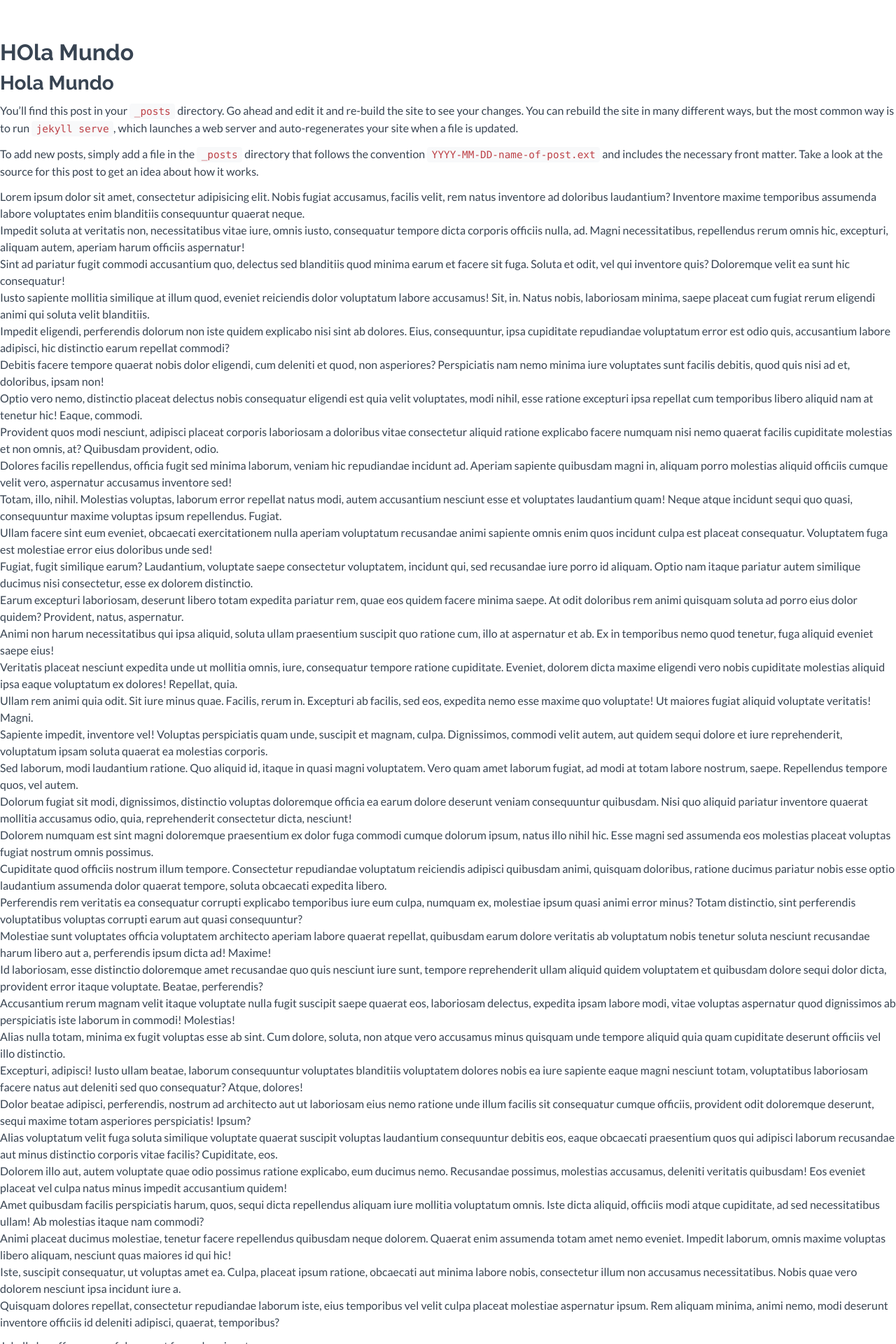
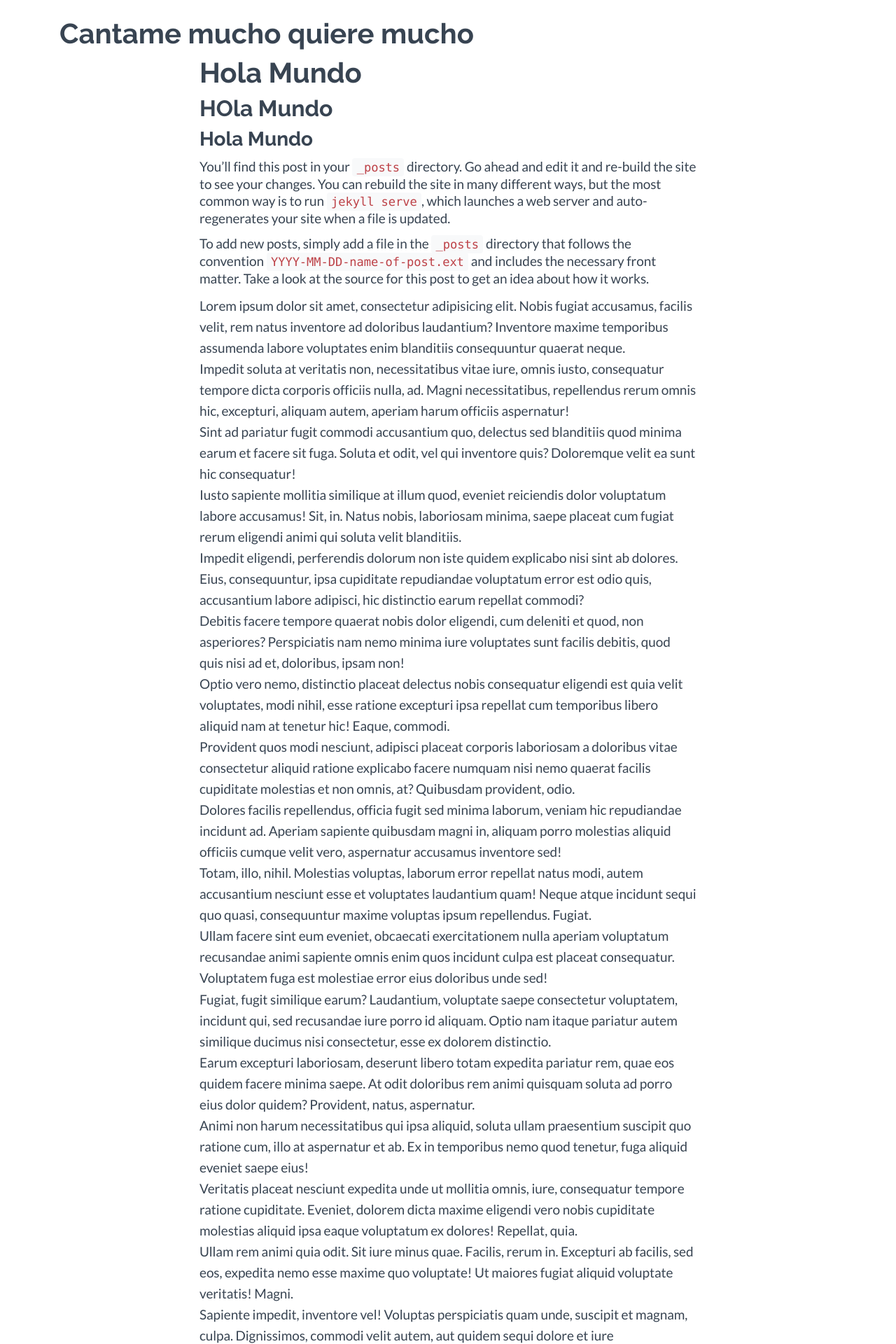
Before and after one commit to dantehemerson/dantito, a Jekyll site: the page built from _posts/2017-10-21-Quiero-que-me-cantes.md, in a window 1280 px wide. Shown: the top 1920 px of the page at 70% size. Built offline with Jekyll 4.4.1, drawn with Linux system fonts in a browser that asks for light colours; nearby versions of some CDN libraries; some of the changed text lies outside the part shown.

Commit message:
Tamaño de fuente para el blog

```diff
--- a/_layouts/post.html
+++ b/_layouts/post.html
@@ -5,4 +5,15 @@ style:
  embedded: true
 ---
 
-{{ content }}
+<img src="" alt="">
+
+<div class="container">
+	<h1>{{ page.title }}</h1>
+</div>
+
+
+<div class="container blog-container">
+	{{ content }}
+</div>
+
+{% include footer.html %}
--- a/_posts/2017-10-21-Quiero-que-me-cantes.md
+++ b/_posts/2017-10-21-Quiero-que-me-cantes.md
@@ -62,9 +62,3 @@ Check out the [Jekyll docs][jekyll-docs] for more info on how to get the most ou
 [jekyll-docs]: https://jekyllrb.com/docs/home
 [jekyll-gh]:   https://github.com/jekyll/jekyll
 [jekyll-talk]: https://talk.jekyllrb.com/
-
-
-
-**Miren este video**
-
-<iframe width="420" height="315" src="http://www.youtube.com/embed/dQw4w9WgXcQ" frameborder="0" allowfullscreen></iframe>
--- a/_sass/_common.scss
+++ b/_sass/_common.scss
@@ -158,7 +158,7 @@ button {
   position: relative;
 }
 
-.headerwrap h3, h1, h5 {
+.headerwrap h3, .headerwrap h1, .headerwrap h5 {
   color: white;
 }
 
@@ -336,3 +336,13 @@ button {
   padding-left: 25px;
   padding-right: 25px;
 }
+
+
+
+///// BLOG
+.blog-container {
+  max-width: 740px;
+  font-size: 19px;
+  line-height: 1.58;
+  letter-spacing: -.004em;
+}
```
Also changed, not shown: _posts/2017-12-03-Cuanto-mas-pienso-mas-me-gustas.md (+0 -3 lines).
